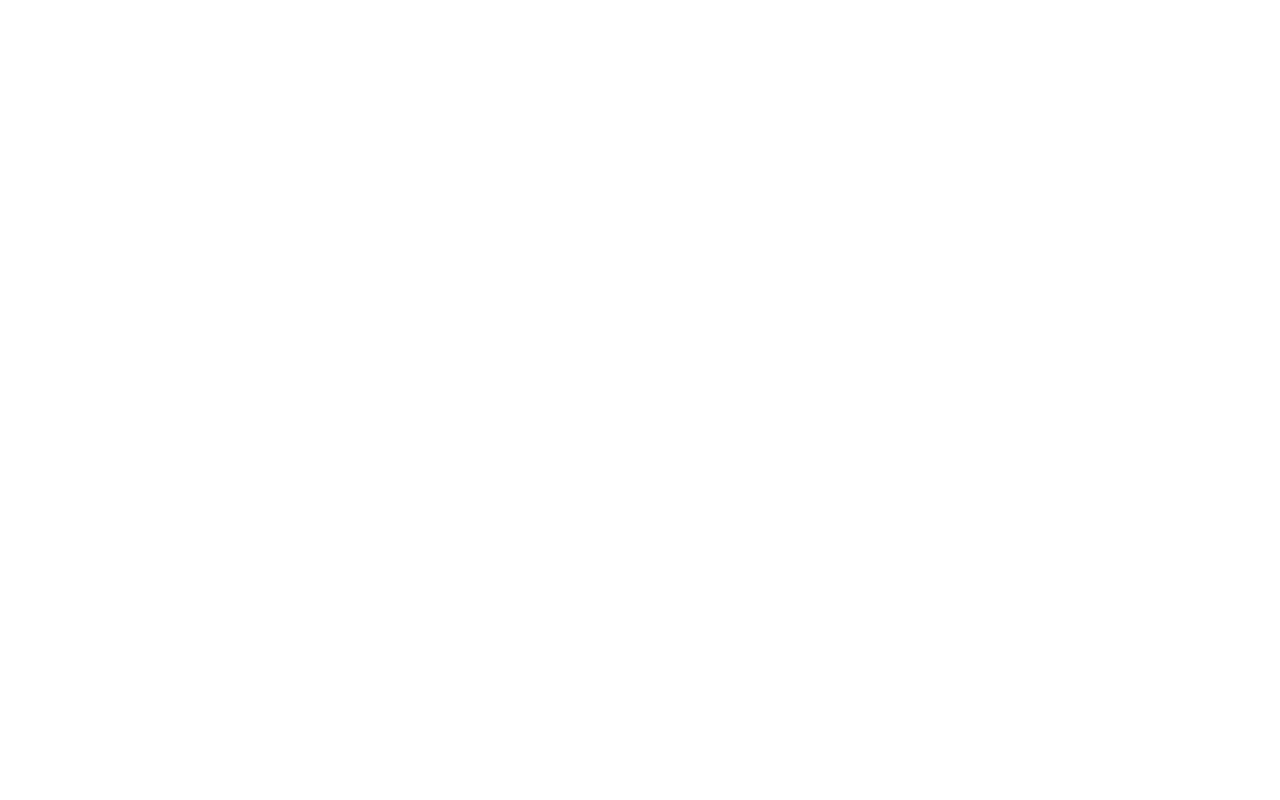
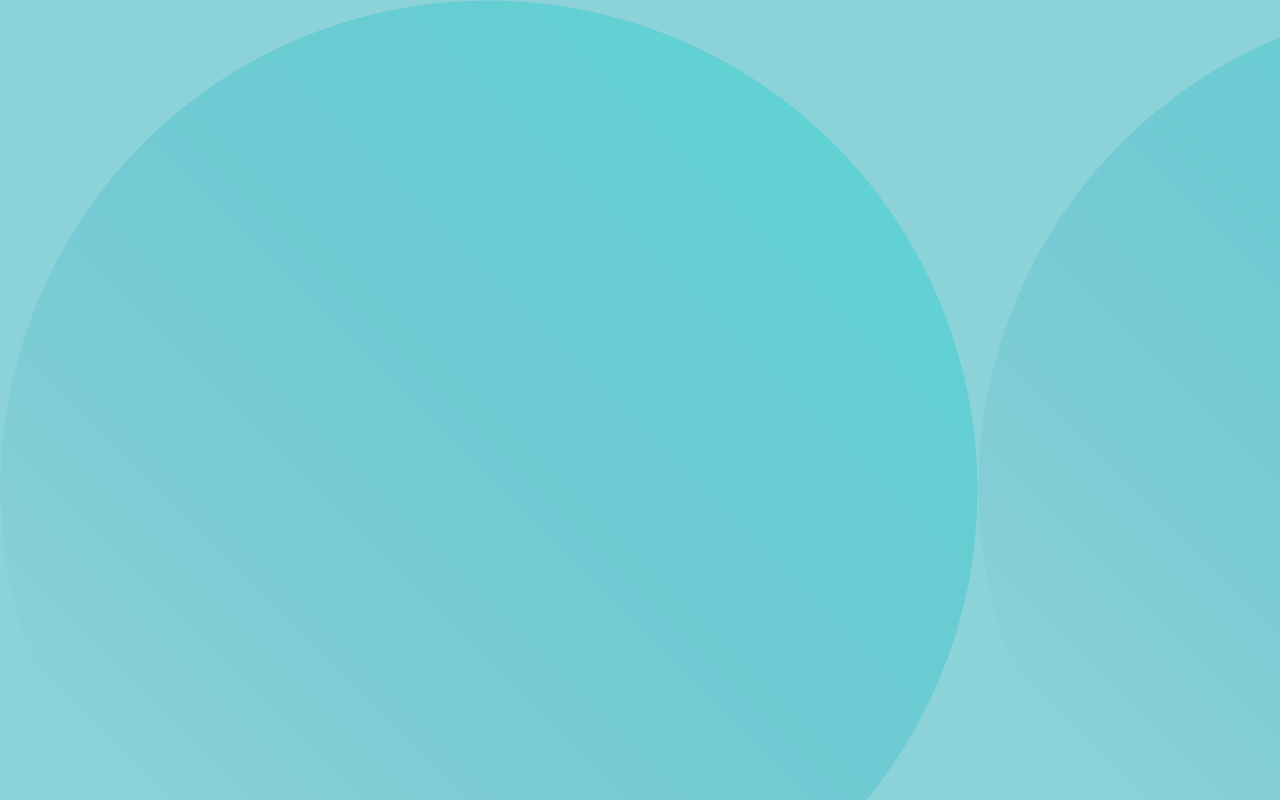
Before and after one commit to BuhleMtshali/profile-card, a plain HTML site: page index.html in a window 1280 px wide. Drawn offline with Linux system fonts and the light colour scheme.

Commit message:
updated the stylesheet

```diff
--- a/index.css
+++ b/index.css
@@ -1,3 +1,28 @@
 body {
   font-family: "Kumbh Sans", sans-serif;
+  background-image: url(src/bg-pattern-top.svg);
+  object-fit: cover;
+  object-position: center;
+  position: relative;
+  margin: 0;
+  padding: 0;
+  height: 100vh;
 }
+body::before {
+  content: "";
+  position: absolute;
+  top: 0;
+  left: 0;
+  right: 0;
+  bottom: 0;
+  background-color: #1ba6b4;
+  opacity: 0.5; /* Adjust the opacity as needed */
+  z-index: 1;
+}
+main {
+  position: relative;
+  margin: 0 auto;
+  max-width: 500px;
+  text-align: center;
+  z-index: 2; /* Ensure the content is above the overlay */
+}
--- a/index.html
+++ b/index.html
@@ -12,5 +12,7 @@
       rel="stylesheet"
     />
   </head>
-  <body></body>
+  <body>
+    <main></main>
+  </body>
 </html>
```
